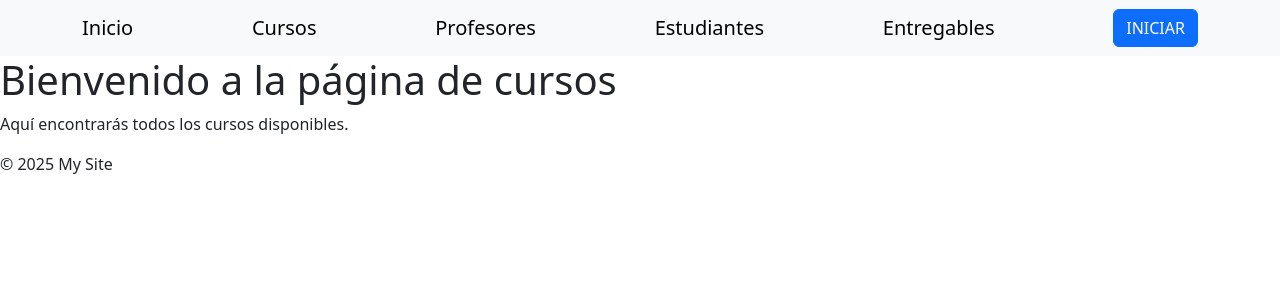
After one commit to CarlosLaboratorio/PythonProyecto1, a Django app: template Proyecto1/myapp/templates/myapp/cursos.html in a window 1280 px wide. The commit adds this page. Shown: the top 300 px of the page. Run offline with Django 5.2, Linux system fonts and the light colour scheme; the template is opened without the code that fills it, so the values that code supplies are empty.

Commit message:
Primeros templates

```diff
--- /dev/null
+++ b/Proyecto1/myapp/templates/myapp/cursos.html
@@ -0,0 +1,6 @@
+{% extends 'base.html' %}
+{% block title %}Página de Cursos{% endblock %}
+{% block content %}
+    <h1>Bienvenido a la página de cursos</h1>
+    <p>Aquí encontrarás todos los cursos disponibles.</p>
+{% endblock %}
--- /dev/null
+++ b/Proyecto1/templates/base.html
@@ -0,0 +1,26 @@
+<!DOCTYPE html>
+<html lang="es">
+    <head>
+        <meta charset="UTF-8">
+        <title>{% block title %}My Site{% endblock %}</title>
+        <link rel="stylesheet" href="https://cdn.jsdelivr.net/npm/bootstrap@5.3.3/dist/css/bootstrap.min.css">
+    </head>
+    <body>
+        <header>
+            <nav class="navbar navbar-light bg-light static-top">
+                <div class="container">
+                    <a class="navbar-brand" href="{% url 'myapp:index' %}">Inicio</a>
+                    <a class="navbar-brand" href="{% url 'myapp:cursos' %}">Cursos</a>
+                    <a class="navbar-brand" href="{% url 'myapp:profesores' %}">Profesores</a>
+                    <a class="navbar-brand" href="{% url 'myapp:estudiantes' %}">Estudiantes</a>
+                    <a class="navbar-brand" href="{% url 'myapp:entregables' %}">Entregables</a>
+                    <a class="btn btn-primary" href="#NADAAUN">INICIAR</a> </div>
+            </nav>
+        </header>
+        <main>
+            {% block content %} <!-- Contenido específico de cada página irá aquí --> {% endblock %}
+        </main>
+        <footer> <p>&copy; 2025 My Site</p>
+        </footer>
+    </body>
+</html>
```
Also changed, not shown: Proyecto1/myapp/templates/myapp/estudiantes_list.html (+8 -0 lines), Proyecto1/myapp/templates/myapp/index.html (+7 -0 lines).
